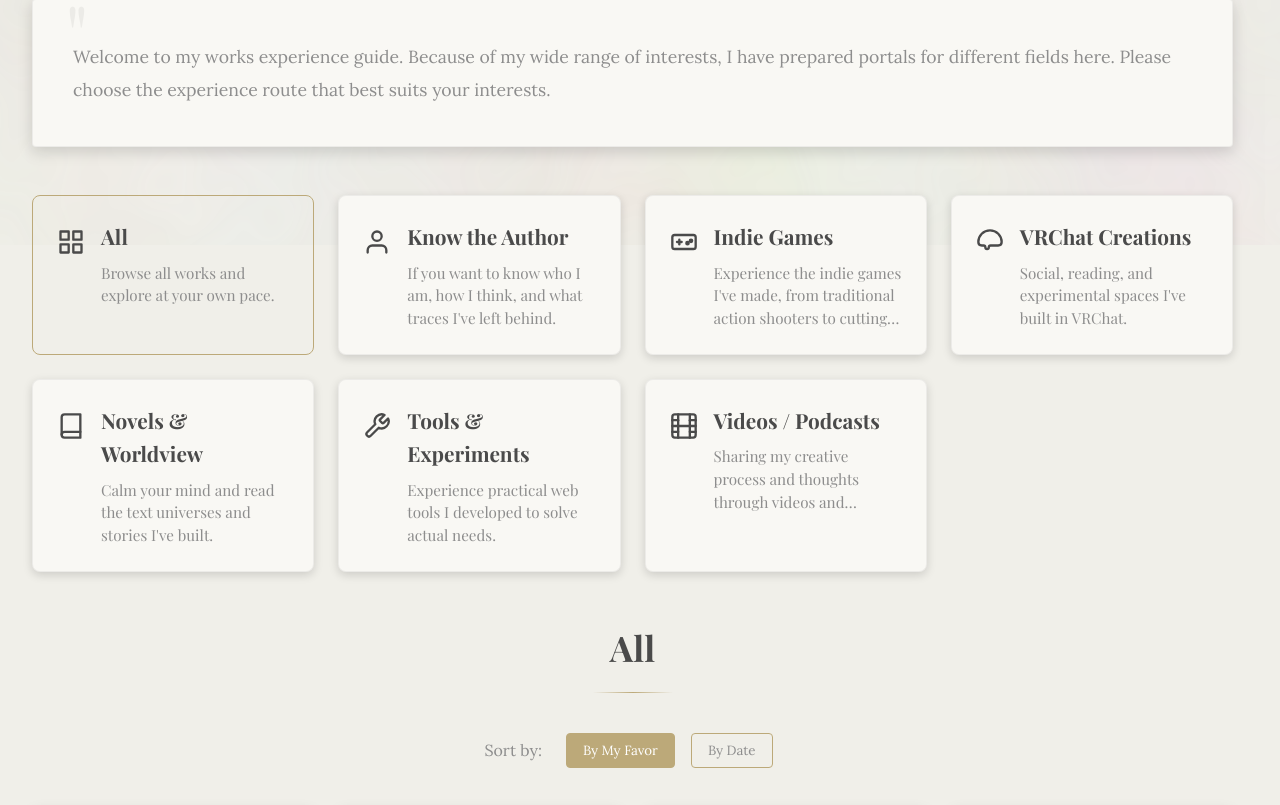
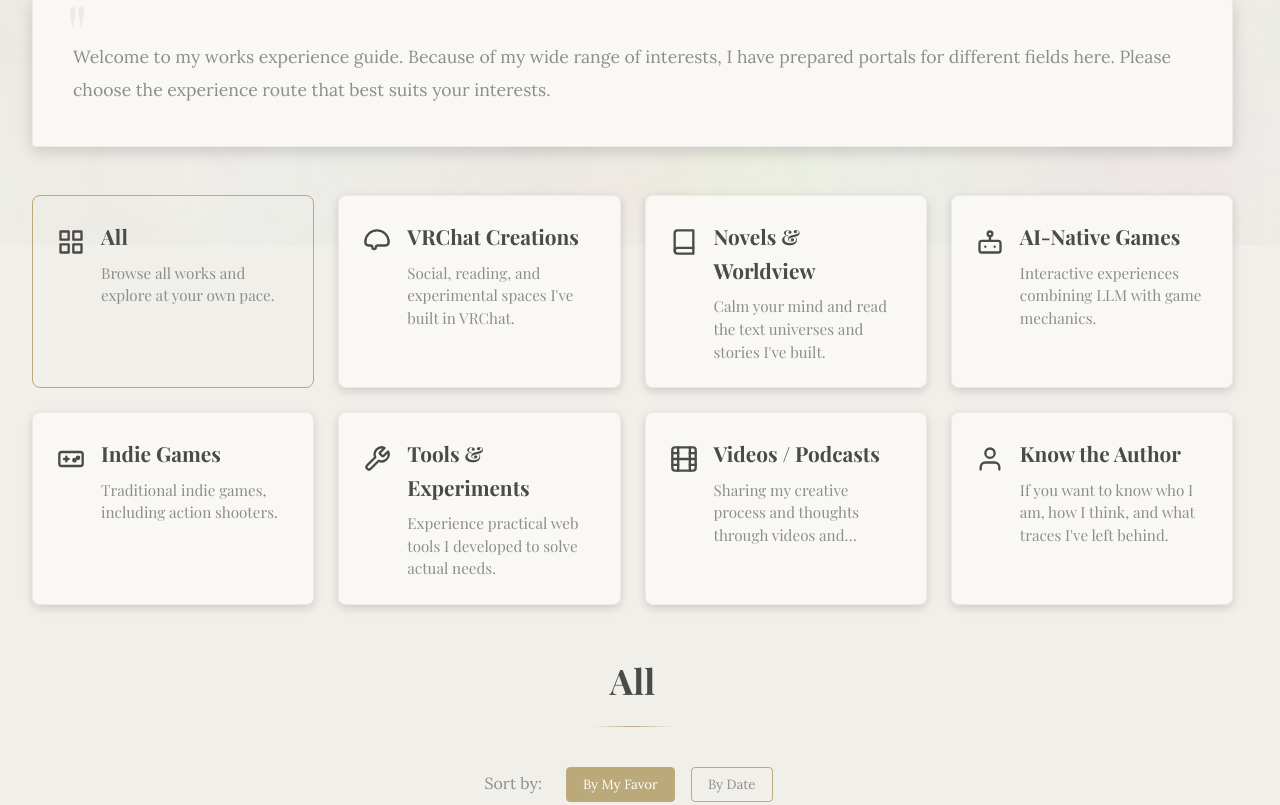
Before and after one commit to tobenot/Epitaph, a Vue app: page / in a window 1280 px wide. Shown: the part 555-1360 px from the top of the page. Built offline with nearby package versions, Linux system fonts and the light colour scheme; a web font is replaced by a local one.

Commit message:
调整顺序

```diff
--- a/src/config/projects/beyond-books.js
+++ b/src/config/projects/beyond-books.js
@@ -2,7 +2,7 @@ export default {
   id: 12,
   pride: 100,
   slug: "beyond-books",
-  category: "game",
+  category: "ai",
   status: "development",
   titleKey: {
     zh: "不止于纸上的故事",
--- a/src/config/projects/omnivista-magic-academy.js
+++ b/src/config/projects/omnivista-magic-academy.js
@@ -2,7 +2,7 @@ export default {
   id: 17,
   pride: 50,
   slug: "omnivista-magic-academy",
-  category: "game",
+  category: "ai",
   status: "development",
   titleKey: {
     zh: "万象魔法学院（OMA)",
--- a/src/i18n/locales/en.js
+++ b/src/i18n/locales/en.js
@@ -55,18 +55,20 @@ export default {
     tags: "Tags",
     category: {
       all: "All",
+      vrchat: "VRChat Creations",
+      novel: "Novels & Worldview",
+      ai: "AI-Native Games",
       game: "Indie Games",
-      novel: "Novels & Worldview",
-      vrchat: "VRChat Creations",
       tool: "Tools & Experiments",
       video: "Videos / Podcasts",
       blog: "Know the Author"
     },
     categoryDesc: {
       all: "Browse all works and explore at your own pace.",
-      game: "Experience the indie games I've made, from traditional action shooters to cutting-edge AI TRPGs.",
+      vrchat: "Social, reading, and experimental spaces I've built in VRChat.",
       novel: "Calm your mind and read the text universes and stories I've built.",
-      vrchat: "Social, reading, and experimental spaces I've built in VRChat.",
+      ai: "Interactive experiences combining LLM with game mechanics.",
+      game: "Traditional indie games, including action shooters.",
       tool: "Experience practical web tools I developed to solve actual needs.",
       video: "Sharing my creative process and thoughts through videos and podcasts.",
       blog: "If you want to know who I am, how I think, and what traces I've left behind."
--- a/src/i18n/locales/zh.js
+++ b/src/i18n/locales/zh.js
@@ -55,18 +55,20 @@ export default {
     tags: "标签",
     category: {
       all: "全部",
+      vrchat: "VRChat 创作",
+      novel: "小说与世界观",
+      ai: "AI原生游戏",
       game: "独立游戏",
-      novel: "小说与世界观",
-      vrchat: "VRChat 创作",
       tool: "工具与实验",
       video: "视频/播客",
       blog: "认识作者"
     },
     categoryDesc: {
       all: "浏览全部作品，按兴趣自行探索。",
-      game: "体验我制作的独立游戏，从传统的动作射击到前沿的AI跑团。",
+      vrchat: "我在 VRChat 中构建的社交、阅读与实验性空间。",
       novel: "沉下心来，阅读我构建的文字宇宙与故事。",
-      vrchat: "我在 VRChat 中构建的社交、阅读与实验性空间。",
+      ai: "融合大语言模型与游戏机制的互动体验。",
+      game: "传统独立游戏，包括动作射击等。",
       tool: "体验我为解决实际需求而开发的实用网页工具。",
       video: "通过视频和播客的形式，分享我的创作过程和思考。",
       blog: "如果你想了解我是谁、我怎么思考、以及我留下了什么痕迹。"
--- a/src/views/Home.vue
+++ b/src/views/Home.vue
@@ -44,9 +44,10 @@
               <div class="pathway-icon">
                 <svg v-if="cat === 'all'" xmlns="http://www.w3.org/2000/svg" width="28" height="28" viewBox="0 0 24 24" fill="none" stroke="currentColor" stroke-width="2" stroke-linecap="round" stroke-linejoin="round"><rect x="3" y="3" width="7" height="7"></rect><rect x="14" y="3" width="7" height="7"></rect><rect x="14" y="14" width="7" height="7"></rect><rect x="3" y="14" width="7" height="7"></rect></svg>
                 <svg v-else-if="cat === 'blog'" xmlns="http://www.w3.org/2000/svg" width="28" height="28" viewBox="0 0 24 24" fill="none" stroke="currentColor" stroke-width="2" stroke-linecap="round" stroke-linejoin="round"><path d="M20 21v-2a4 4 0 0 0-4-4H8a4 4 0 0 0-4 4v2"></path><circle cx="12" cy="7" r="4"></circle></svg>
-                <svg v-else-if="cat === 'game'" xmlns="http://www.w3.org/2000/svg" width="28" height="28" viewBox="0 0 24 24" fill="none" stroke="currentColor" stroke-width="2" stroke-linecap="round" stroke-linejoin="round"><rect x="2" y="6" width="20" height="12" rx="2"></rect><path d="M6 12h4"></path><path d="M8 10v4"></path><circle cx="15" cy="13" r="1"></circle><circle cx="18" cy="11" r="1"></circle></svg>
                 <svg v-else-if="cat === 'vrchat'" xmlns="http://www.w3.org/2000/svg" width="28" height="28" viewBox="0 0 24 24" fill="none" stroke="currentColor" stroke-width="2" stroke-linecap="round" stroke-linejoin="round"><path d="M22 12A10 10 0 0 0 2 12c0 2 1.5 3 3 3h1.5a1.5 1.5 0 0 1 1.5 1.5 1.5 1.5 0 0 0 3 0 1.5 1.5 0 0 1 1.5-1.5H19c1.5 0 3-1 3-3z"></path></svg>
                 <svg v-else-if="cat === 'novel'" xmlns="http://www.w3.org/2000/svg" width="28" height="28" viewBox="0 0 24 24" fill="none" stroke="currentColor" stroke-width="2" stroke-linecap="round" stroke-linejoin="round"><path d="M4 19.5A2.5 2.5 0 0 1 6.5 17H20"></path><path d="M6.5 2H20v20H6.5A2.5 2.5 0 0 1 4 19.5v-15A2.5 2.5 0 0 1 6.5 2z"></path></svg>
+                <svg v-else-if="cat === 'ai'" xmlns="http://www.w3.org/2000/svg" width="28" height="28" viewBox="0 0 24 24" fill="none" stroke="currentColor" stroke-width="2" stroke-linecap="round" stroke-linejoin="round"><rect x="3" y="11" width="18" height="10" rx="2"></rect><circle cx="12" cy="5" r="2"></circle><path d="M12 7v4"></path><line x1="8" y1="16" x2="8" y2="16"></line><line x1="16" y1="16" x2="16" y2="16"></line></svg>
+                <svg v-else-if="cat === 'game'" xmlns="http://www.w3.org/2000/svg" width="28" height="28" viewBox="0 0 24 24" fill="none" stroke="currentColor" stroke-width="2" stroke-linecap="round" stroke-linejoin="round"><rect x="2" y="6" width="20" height="12" rx="2"></rect><path d="M6 12h4"></path><path d="M8 10v4"></path><circle cx="15" cy="13" r="1"></circle><circle cx="18" cy="11" r="1"></circle></svg>
                 <svg v-else-if="cat === 'tool'" xmlns="http://www.w3.org/2000/svg" width="28" height="28" viewBox="0 0 24 24" fill="none" stroke="currentColor" stroke-width="2" stroke-linecap="round" stroke-linejoin="round"><path d="M14.7 6.3a1 1 0 0 0 0 1.4l1.6 1.6a1 1 0 0 0 1.4 0l3.77-3.77a6 6 0 0 1-7.94 7.94l-6.91 6.91a2.12 2.12 0 0 1-3-3l6.91-6.91a6 6 0 0 1 7.94-7.94l-3.76 3.76z"></path></svg>
                 <svg v-else-if="cat === 'video'" xmlns="http://www.w3.org/2000/svg" width="28" height="28" viewBox="0 0 24 24" fill="none" stroke="currentColor" stroke-width="2" stroke-linecap="round" stroke-linejoin="round"><rect x="2" y="2" width="20" height="20" rx="2.18" ry="2.18"></rect><line x1="7" y1="2" x2="7" y2="22"></line><line x1="17" y1="2" x2="17" y2="22"></line><line x1="2" y1="12" x2="22" y2="12"></line><line x1="2" y1="7" x2="7" y2="7"></line><line x1="2" y1="17" x2="7" y2="17"></line><line x1="17" y1="17" x2="22" y2="17"></line><line x1="17" y1="7" x2="22" y2="7"></line></svg>
                 <svg v-else xmlns="http://www.w3.org/2000/svg" width="28" height="28" viewBox="0 0 24 24" fill="none" stroke="currentColor" stroke-width="2" stroke-linecap="round" stroke-linejoin="round"><circle cx="12" cy="12" r="10"></circle><line x1="12" y1="16" x2="12" y2="12"></line><line x1="12" y1="8" x2="12.01" y2="8"></line></svg>
@@ -201,7 +202,7 @@ export default {
       siteTitle: this.$t('common.siteTitle'),
       projects: config.projects,
       activeCategoryId: 'all',
-      categories: ['all', 'blog', 'game', 'vrchat', 'novel', 'tool', 'video'],
+      categories: ['all', 'vrchat', 'novel', 'ai', 'game', 'tool', 'video', 'blog'],
       searchTerm: '',
       sortBy: 'pride', // 默认按自豪度排序
       currentPage: 1,
```
